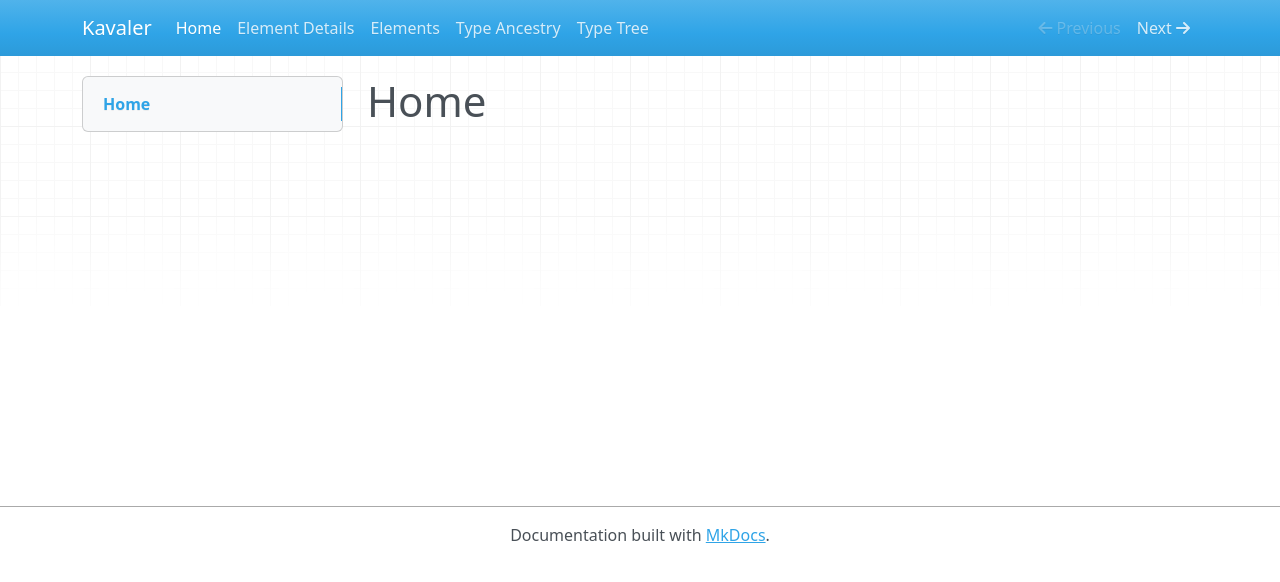
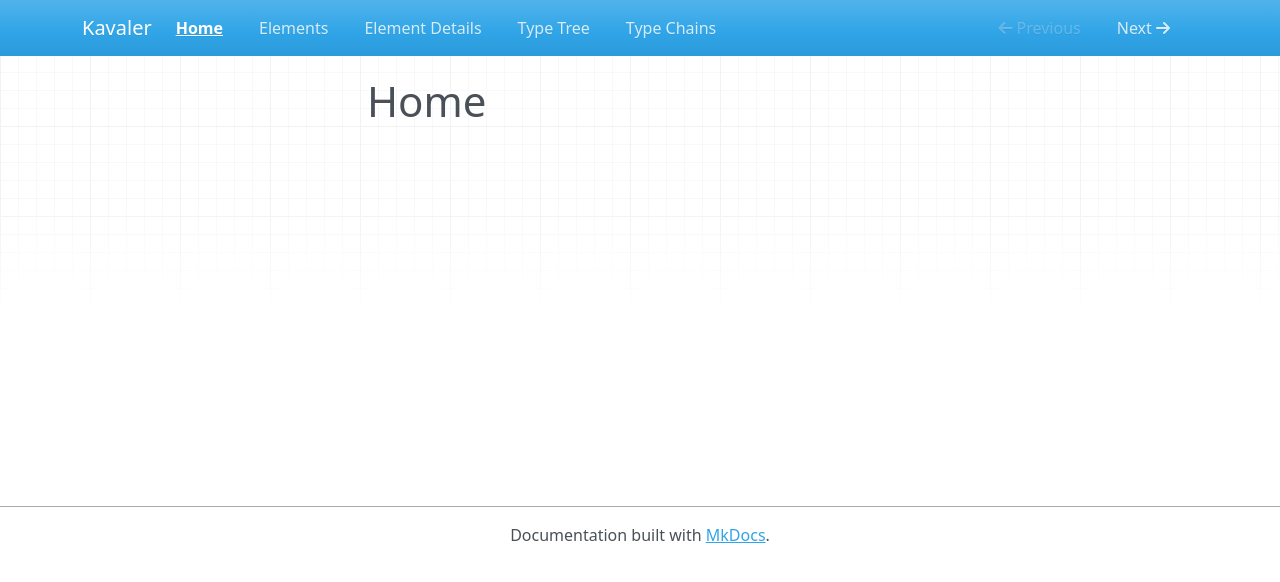
Before and after one commit to lerinfo/featurekatalog, an MkDocs documentation site: the page built from docs/index.md, in a window 1280 px wide. Shown: the top 582 px of the page. Built offline with MkDocs 1.6.1, drawn with Linux system fonts in a browser that asks for light colours; nearby versions of some CDN libraries.

Commit message:
reordered nav menu, removed left side nav menu

```diff
--- a/docs/stylesheets/extra.css
+++ b/docs/stylesheets/extra.css
@@ -28,3 +28,19 @@ h2 {
     font-weight: 500;
     font-size: 30px;
 }
+
+/* Hide the left sidebar */
+.bs-sidebar {
+    display: none;
+}
+
+/* Increase spacing between top nav items */
+.navbar-nav > li {
+    margin-right: 20px;  /* adjust this value */
+}
+
+/* Strong emphasis for current page in navbar */
+.navbar-nav a.active {
+    text-decoration: underline;
+    font-weight: bold; /* optional, makes it stand out more */
+}
--- a/mkdocs.yml
+++ b/mkdocs.yml
@@ -3,3 +3,9 @@ plugins:
   - macros
 extra_css:
   - stylesheets/extra.css
+nav:
+  - Home: index.md
+  - Elements: elements.md
+  - Element Details: element_details.md
+  - Type Tree: typetree.md
+  - Type Chains: typechain.md
```
